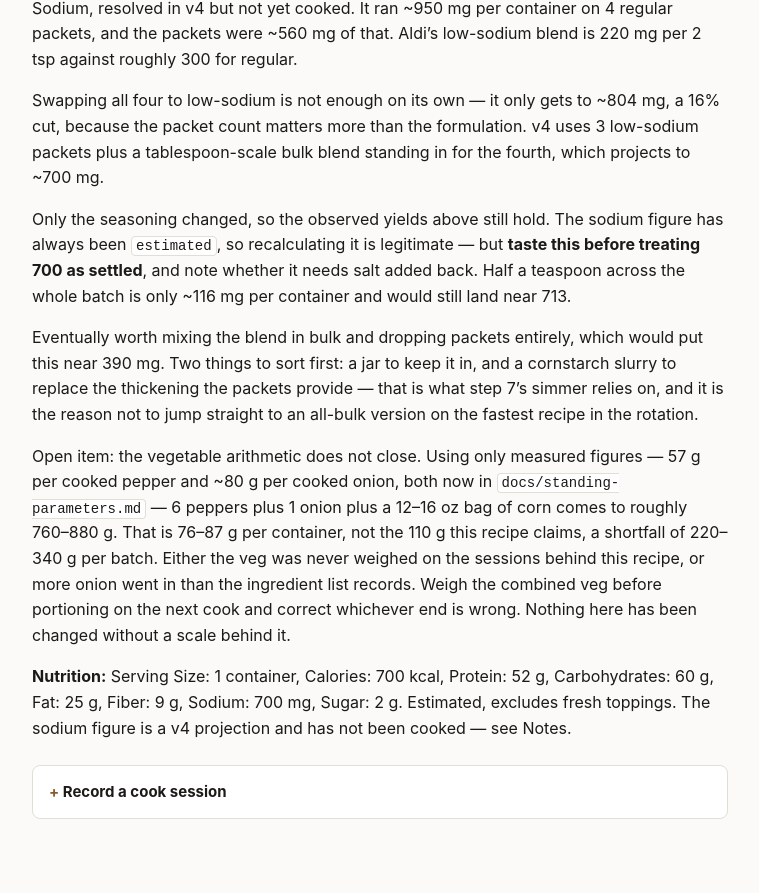
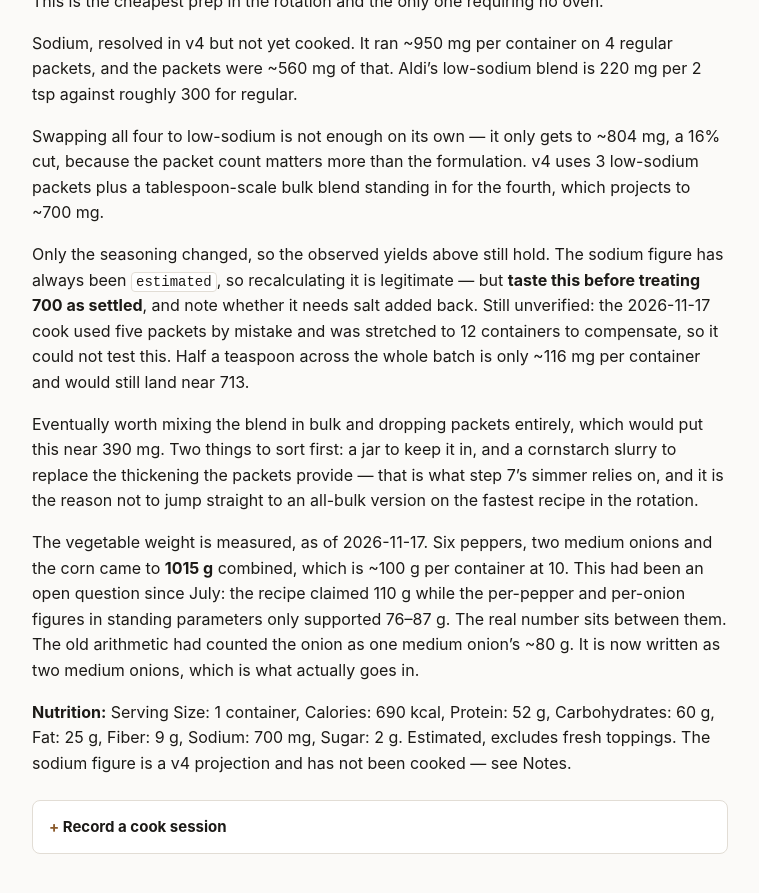
Before and after one commit to ZJBecker32/ten-containers, a Jekyll site: the page built from recipes/cilantro-lime-taco-bowls.md, in a window 1280 px wide and 900 px high, scrolled down 3086 px. Shown: the top 893 px of the window, without its empty margins (260-1019 px from the left). Built offline with Jekyll 4.4.1, drawn with Linux system fonts in a browser that asks for light colours; some of the changed text lies outside the part shown.

Commit message:
Taco bowls: veg question closed, sodium still open
Off-spec cook. Five low-sodium packets went in instead of three. To recover,
one plain pound of beef was folded into 4.8 lbs of turkey and the batch was
stretched to 12 containers, which brings sodium to ~775 mg. That figure is
arithmetic, not a measurement.

The veg question, open since July, is closed. Peppers, onions and corn
measured 1015 g combined, ~100 g per container at 10. The recipe claimed 110 g
and the per-item figures supported only 76-87 g, so the claim was ~10% high
rather than 30%. Most of the remaining gap was the onion. The recipe said
1 large, the cook used 2 medium, and the old arithmetic had priced that large
onion at one medium onion's ~80 g. v5 writes the onions as 2 medium and
carries the combined weight on the ingredient line. That clears both bare-count
warnings this recipe has carried since the validator was written.

per_container moves to beans 75 and veg 100, both observed, and calories to
~690. Black beans recorded at ~248 g per can.

Sodium remains unverified. The extra packets mean this cook could not test
v4's 700 mg projection, and the recipe notes now say so.

The meat weight is not a yield. 2500 g off 2631 g raw is 0.95, because packet
water, seasoning and two proteins are all mixed in. Same contamination as
buffalo's first cook, so it is not recorded as a yield.

Rice was 476 g per dry cup at 4 1/4 cups. That is not comparable to the
3 1/2-cup band. Across sessions, bigger batches have given more rice per cup.

Co-Authored-By: Claude Opus 5.5 <noreply@anthropic.com>
Claude-Session: https://claude.ai/code/session_01UgQQ4eCUmbkrGrvZUTtmrD

```diff
--- a/recipes/cilantro-lime-taco-bowls.md
+++ b/recipes/cilantro-lime-taco-bowls.md
@@ -2,8 +2,8 @@
 title: Cilantro Lime Taco Bowls
 slug: cilantro-lime-taco-bowls
 status: dialed-in
-version: 4
-last_cooked: 2026-07-26
+version: 5
+last_cooked: 2026-11-17
 
 containers: 10
 storage:
@@ -22,11 +22,11 @@ tags: [no-oven, freezer-friendly, budget, high-fiber]
 per_container:
   meat: 170
   rice: 150
-  beans: 80
-  veg: 110
+  beans: 75
+  veg: 100
 
 nutrition_per_container:
-  calories: 700
+  calories: 690
   protein_g: 52
   carbs_g: 60
   fat_g: 25
@@ -39,6 +39,8 @@ yields:
   ground_beef_90_10: 0.75
   jasmine_rice_g_per_cup_dry: 428
   bell_pepper_g_each_cooked: 57
+  black_beans_g_per_can: 248
+  fajita_veg_combined_cooked_g: 1015
 
 fresh_toppings:
   - shredded cheese
@@ -66,8 +68,7 @@ fresh_toppings:
   - 3 ½ cups jasmine rice (dry)
   - 2–3 limes, juiced (or 3–4 tbsp bottled)
   - ½ bunch fresh cilantro, chopped (optional)
-  - 6 bell peppers
-  - 1 large onion
+  - 6 bell peppers and 2 medium onions (with the corn, ~1015 g cooked — see Notes)
   - 1 bag frozen sweet corn (12–16 oz)
   - Olive oil, as needed
   - Shredded cheese, salsa, sour cream (added fresh when eating)
@@ -88,7 +89,7 @@ fresh_toppings:
 
 7.  Add the water called for on 3 packets plus another ¼ cup for the bulk spices. Simmer 2–3 minutes until thickened. Taste and add salt if it reads flat — that is the point of the swap, the salt is now yours to set rather than the packet's.
 
-8.  In a separate pan, heat a little olive oil. Add the diced bell peppers and onion and sauté 6–8 minutes until softened.
+8.  In a separate pan, heat a little olive oil. Add the diced bell peppers and onions and sauté 6–8 minutes until softened.
 
 9.  Add the frozen corn for the last 3–4 minutes. Let it pick up a few golden char spots for a fire-roasted flavor.
 
@@ -96,7 +97,7 @@ fresh_toppings:
 
 11. Let the meat, rice, veggies, and beans cool 10 minutes before portioning. Sealing hot food causes condensation and sogginess.
 
-12. Assembly line across 10 open containers: 170 g meat, then 150 g rice, then 80 g beans, then 110 g veg and corn. No separate sauce container — the taco seasoning is already in the meat.
+12. Assembly line across 10 open containers: 170 g meat, then 150 g rice, then 75 g beans, then 100 g veg and corn. No separate sauce container — the taco seasoning is already in the meat.
 
 13. Label with a dry-erase marker. 6 containers to the fridge for the first half of the week, 4 to the freezer. Move freezer containers to the fridge the night before eating.
 
@@ -126,7 +127,9 @@ standing in for the fourth, which projects to ~700 mg.
 Only the seasoning changed, so the observed yields above still hold. The
 sodium figure has always been `estimated`, so recalculating it is legitimate —
 but **taste this before treating 700 as settled**, and note whether it needs
-salt added back. Half a teaspoon across the whole batch is only ~116 mg per
+salt added back. Still unverified: the 2026-11-17 cook used five packets by
+mistake and was stretched to 12 containers to compensate, so it could not test
+this. Half a teaspoon across the whole batch is only ~116 mg per
 container and would still land near 713.
 
 Eventually worth mixing the blend in bulk and dropping packets entirely, which
@@ -135,15 +138,13 @@ a cornstarch slurry to replace the thickening the packets provide — that is
 what step 7's simmer relies on, and it is the reason not to jump straight to
 an all-bulk version on the fastest recipe in the rotation.
 
-Open item: the vegetable arithmetic does not close. Using only measured
-figures — 57 g per cooked pepper and ~80 g per cooked onion, both now in
-`docs/standing-parameters.md` — 6 peppers plus 1 onion plus a 12–16 oz bag of
-corn comes to roughly 760–880 g. That is 76–87 g per container, not the 110 g
-this recipe claims, a shortfall of 220–340 g per batch. Either the veg was
-never weighed on the sessions behind this recipe, or more onion went in than
-the ingredient list records. Weigh the combined veg before portioning on the
-next cook and correct whichever end is wrong. Nothing here has been changed
-without a scale behind it.
+The vegetable weight is measured, as of 2026-11-17. Six peppers, two medium
+onions and the corn came to **1015 g** combined, which is ~100 g per container
+at 10. This had been an open question since July: the recipe claimed 110 g
+while the per-pepper and per-onion figures in standing parameters only
+supported 76–87 g. The real number sits between them. The old arithmetic had
+counted the onion as one medium onion's ~80 g. It is now written as two medium
+onions, which is what actually goes in.
 
 **Nutrition:**
-Serving Size: 1 container, Calories: 700 kcal, Protein: 52 g, Carbohydrates: 60 g, Fat: 25 g, Fiber: 9 g, Sodium: 700 mg, Sugar: 2 g. Estimated, excludes fresh toppings. The sodium figure is a v4 projection and has not been cooked — see Notes.
+Serving Size: 1 container, Calories: 690 kcal, Protein: 52 g, Carbohydrates: 60 g, Fat: 25 g, Fiber: 9 g, Sodium: 700 mg, Sugar: 2 g. Estimated, excludes fresh toppings. The sodium figure is a v4 projection and has not been cooked — see Notes.
```
Also changed, not shown: docs/standing-parameters.md (+2 -1 lines), sessions/2026-11-17-cilantro-lime-taco-bowls.md (added, +72 -0 lines), 1 other file.
